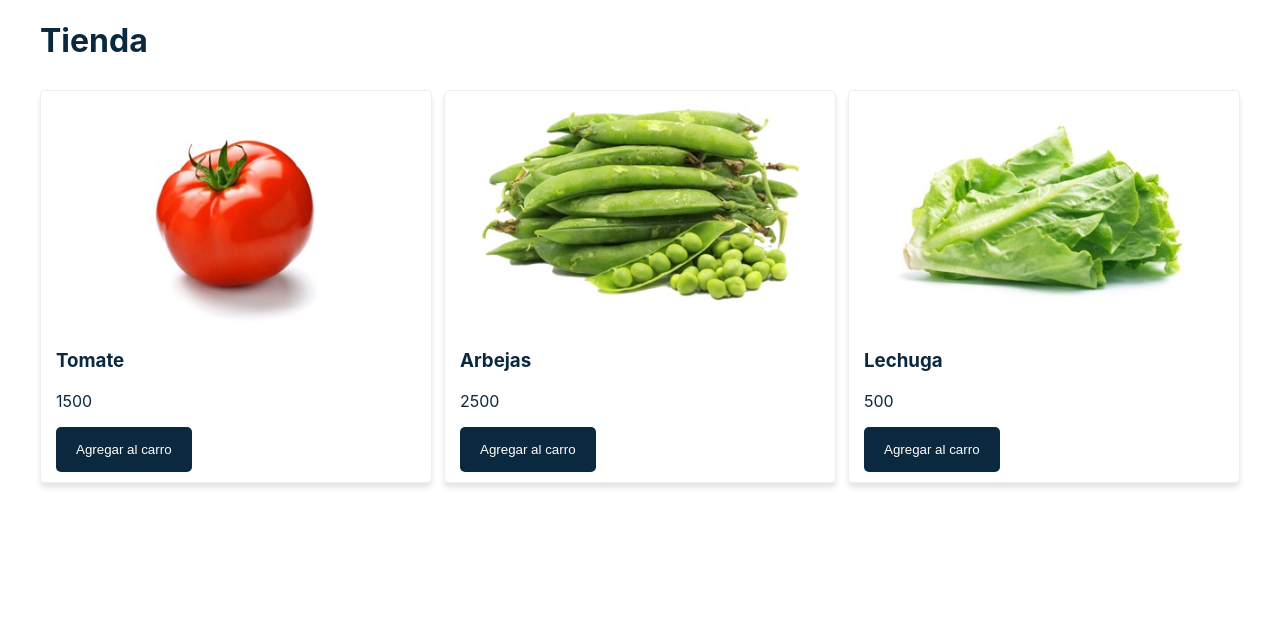
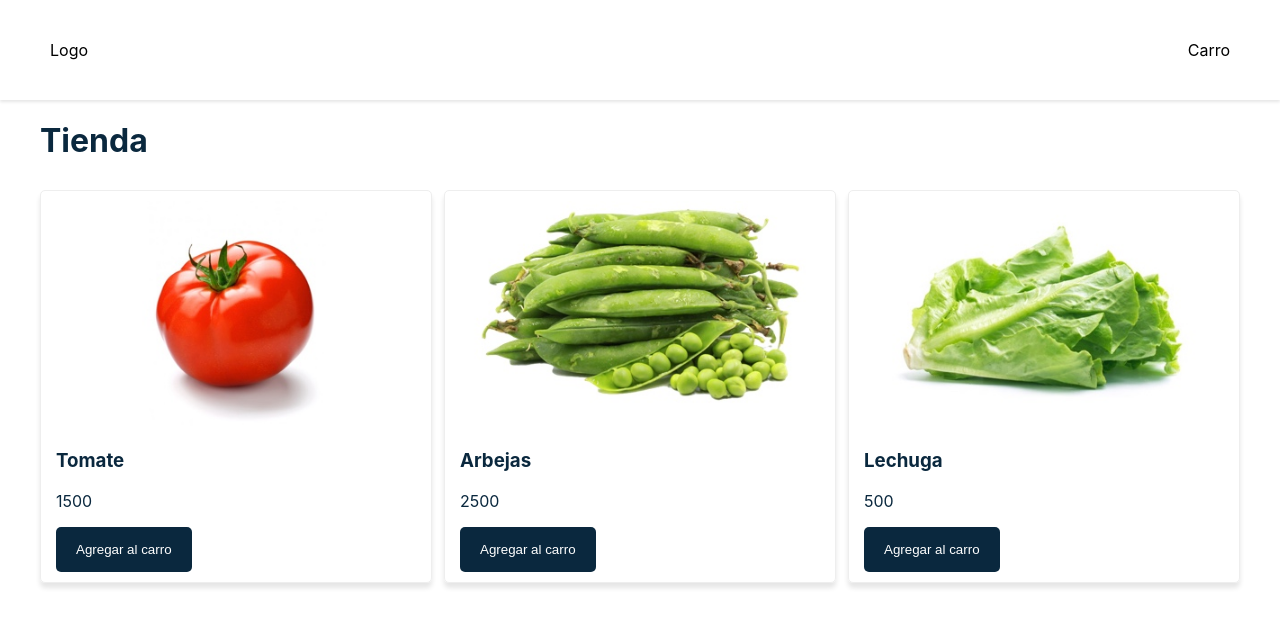
Before and after one commit to maticamisay/carro-de-compras, a React (Create React App) app: page / in a window 1280 px wide. Shown: the top 626 px of the page. Built offline with nearby package versions, Linux system fonts and the light colour scheme.

Commit message:
Agregando Navbar

```diff
--- a/src/App.js
+++ b/src/App.js
@@ -2,6 +2,7 @@
 import Productos from "./components/Productos";
 import Layout from "./components/Layout";
 import Title from "./components/Title";
+import Navbar from "./components/Navbar";
 
 class App extends Component {
   state = {
@@ -15,6 +16,7 @@
   render() {
     return (
       <div>
+        <Navbar />
         <Layout>
           <Title />
           <Productos
--- /dev/null
+++ b/src/components/Navbar.jsx
@@ -0,0 +1,24 @@
+import React, { Component } from "react";
+const styles = {
+  navbar: {
+    display: "flex",
+    flexDirection: "row",
+    alignItems: "center",
+    height: "100px",
+    justifyContent: "space-between",
+    position: "relative",
+    padding: "0 50px",
+    boxShadow: "0 2px 3px rgb(0,0,0,0.1)",
+  },
+};
+export default class Navbar extends Component {
+  render() {
+
+    return (
+      <nav style={styles.navbar}>
+        <p>Logo</p>
+        <p>Carro</p>
+      </nav>
+    );
+  }
+}
```
